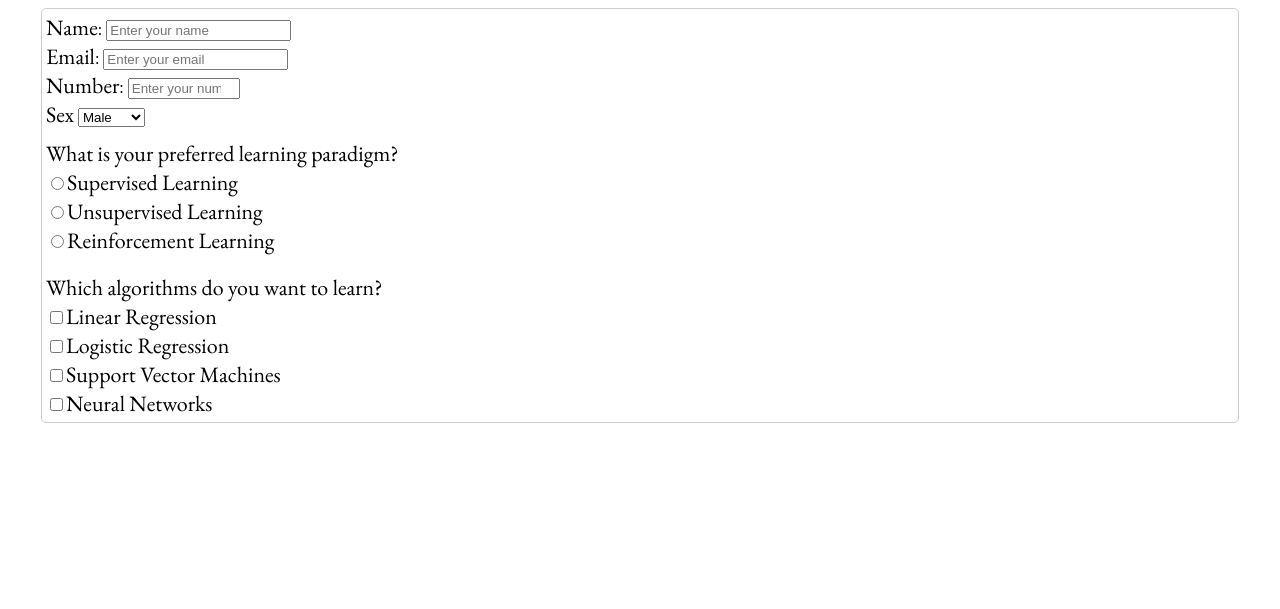
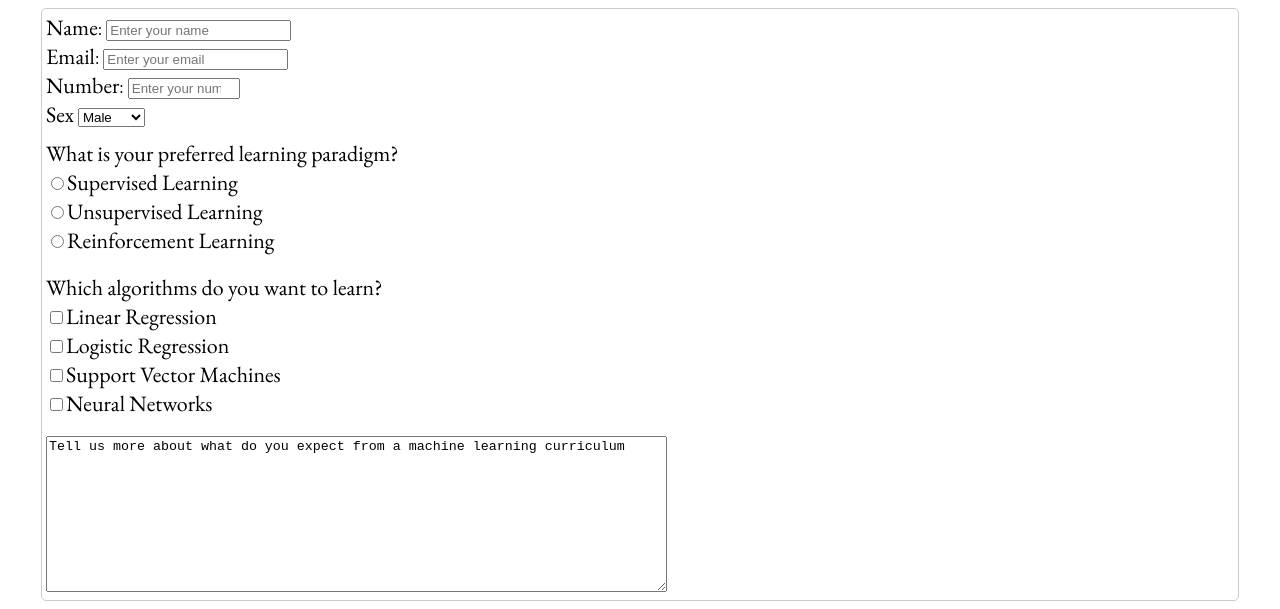
Before and after one commit to ibacaraujo/responsive-survey-form-project, a plain HTML site: page index.html in a window 1280 px wide. Shown: the part 206-815 px from the top of the page. Drawn offline with nearby package versions, Linux system fonts and the light colour scheme.

Commit message:
Add user story 15

```diff
--- a/index.html
+++ b/index.html
@@ -43,6 +43,8 @@
       <input type="checkbox" value="support-vector-machines"><label>Support Vector Machines</label><br>
       <input type="checkbox" value="neural-networks"><label>Neural Networks</label><br>
     </div>
+    <br>
+    <textarea name="machine-learning-textarea" rows="10" cols="75">Tell us more about what do you expect from a machine learning curriculum</textarea>
   </form>
 </body>
 </html>
```
